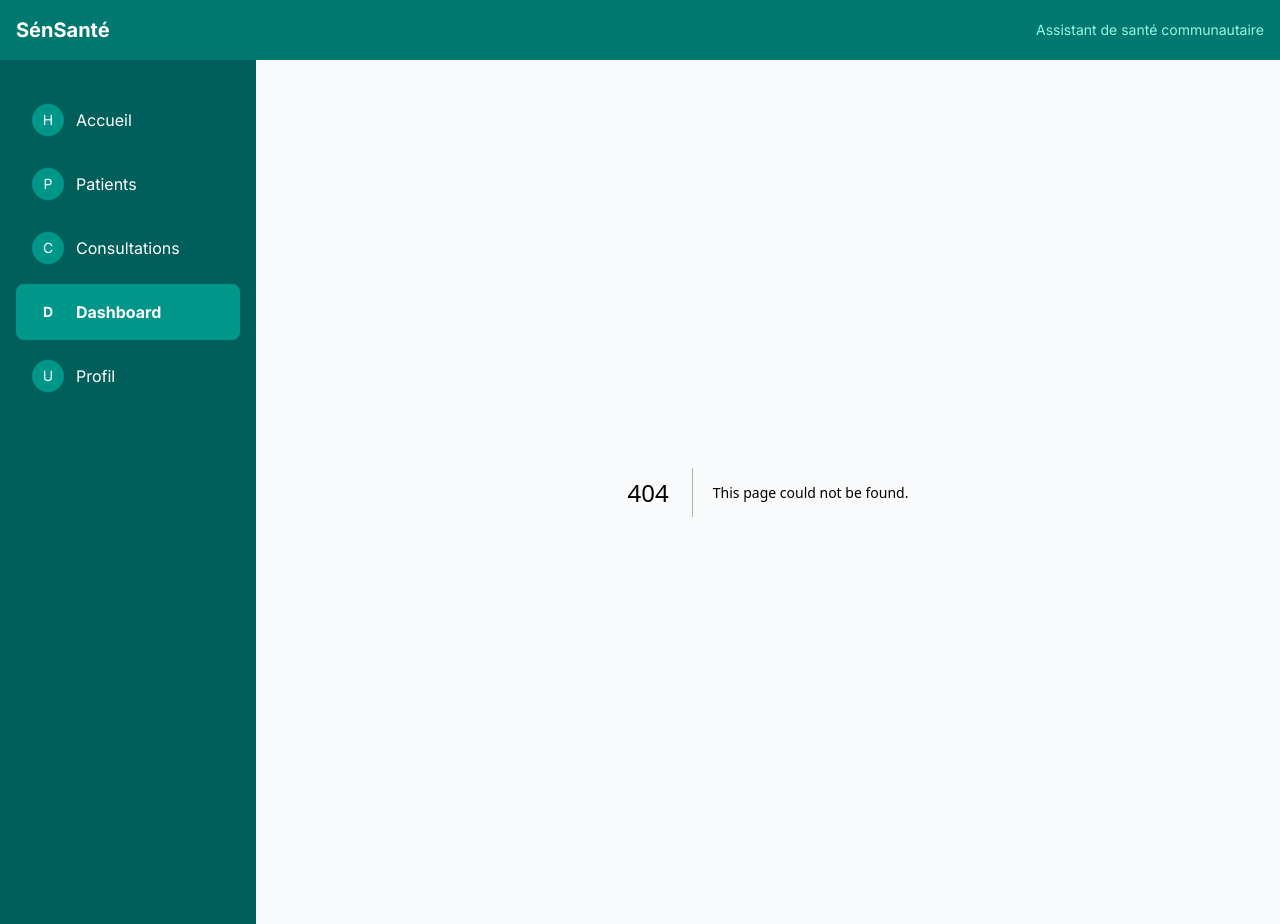
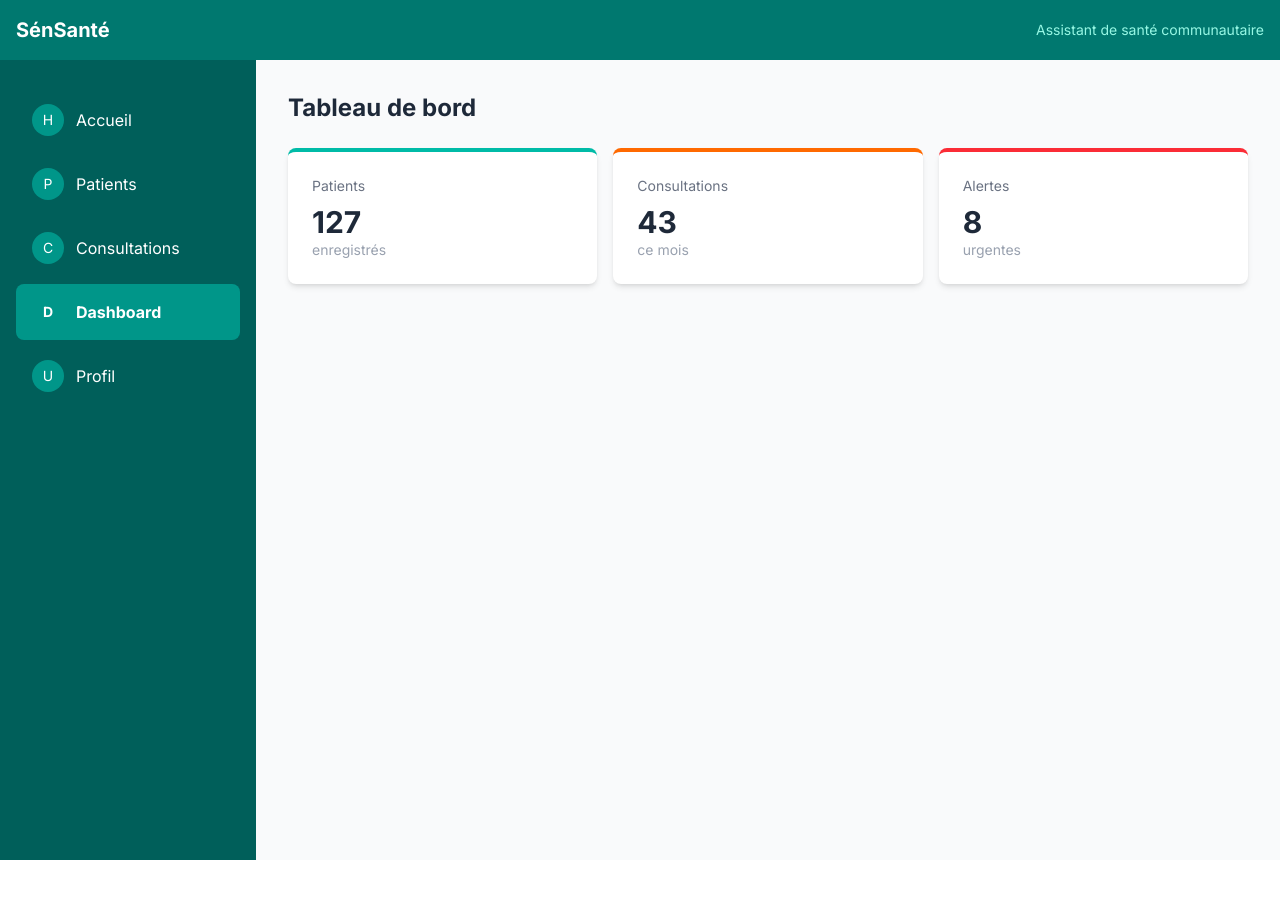
Before and after one commit to DieganeDabaSarr/sensante, a Next.js app: page /dashboard in a window 1280 px wide. Before the commit this address had no page. After the commit the page ends 860 px from the top, so only its background shows below. Built offline with nearby package versions, Linux system fonts and the light colour scheme.

Commit message:
Ajout des Pages Dashboard et Profil (Le Pilote)

```diff
--- /dev/null
+++ b/src/app/dashboard/page.tsx
@@ -0,0 +1,31 @@
+import StatCard from "@/components/StatCard";
+
+export default function DashboardPage() {
+  return (
+    <div>
+      <h1 className="text-2xl font-bold text-gray-800 mb-6">
+        Tableau de bord
+      </h1>
+      <div className="grid grid-cols-1 md:grid-cols-3 gap-4">
+        <StatCard
+          titre="Patients"
+          valeur={127}
+          unite="enregistrés"
+          couleur="border-teal-500"
+        />
+        <StatCard
+          titre="Consultations"
+          valeur={43}
+          unite="ce mois"
+          couleur="border-orange-500"
+        />
+        <StatCard
+          titre="Alertes"
+          valeur={8}
+          unite="urgentes"
+          couleur="border-red-500"
+        />
+      </div>
+    </div>
+  );
+}
--- /dev/null
+++ b/src/app/profil/page.tsx
@@ -0,0 +1,20 @@
+export default function ProfilPage() {
+  return (
+    <div>
+      <h1 className="text-2xl font-bold text-gray-800 mb-6">
+        Mon profil
+      </h1>
+      <div className="bg-white rounded-lg shadow-md p-6 max-w-md">
+        <p className="text-gray-600">
+          <strong>Nom :</strong> Moussa Diop
+        </p>
+        <p className="text-gray-600 mt-2">
+          <strong>Rôle :</strong> Agent de santé
+        </p>
+        <p className="text-gray-600 mt-2">
+          <strong>Région :</strong> Dakar
+        </p>
+      </div>
+    </div>
+  );
+}
```
